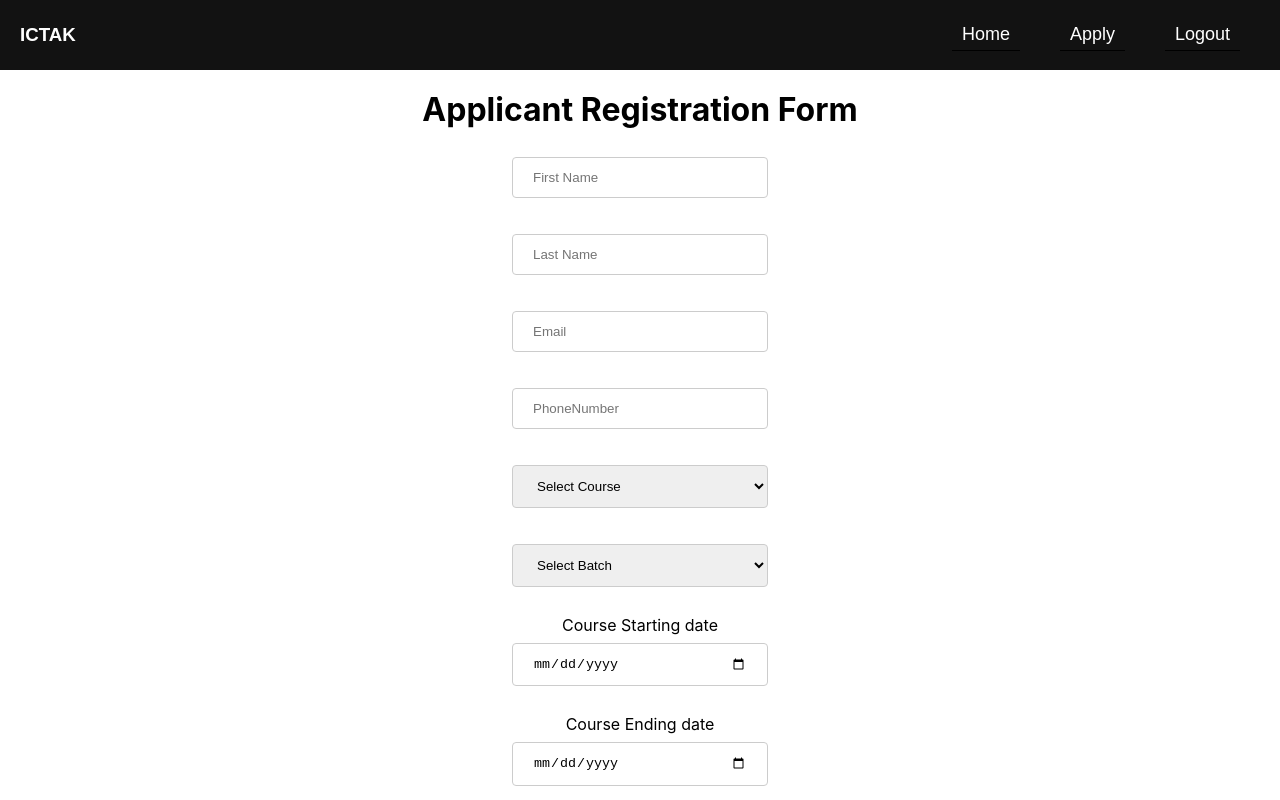
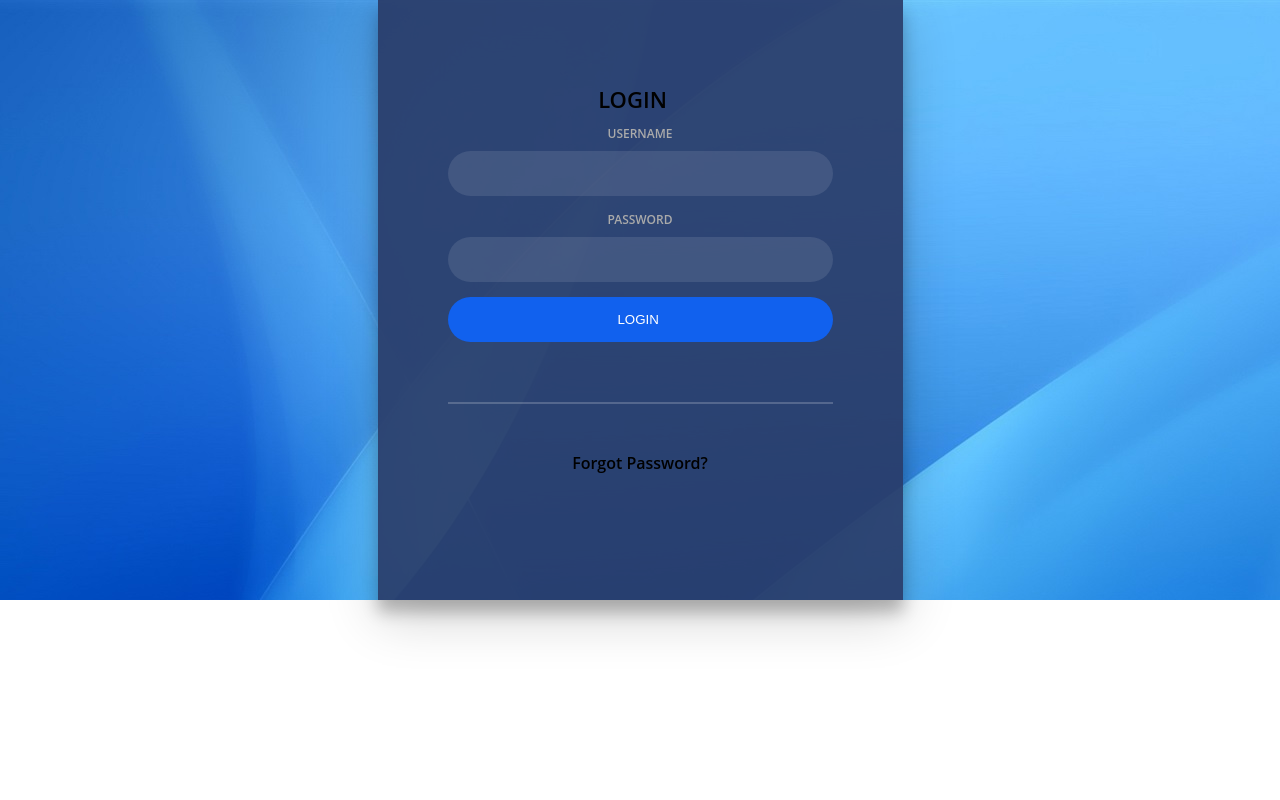
Before and after one commit to PratheeshAcharath/project, a React (Create React App) app: page / in a window 1280 px wide. Shown: the top 800 px of the page. Built offline with nearby package versions, Linux system fonts and the light colour scheme.

Commit message:
Update App.js

```diff
--- a/src/App.js
+++ b/src/App.js
@@ -12,9 +12,7 @@ function App() {
   return (
     <div className="App">
 
-     <Navbar1 />
-
-     <ApplicationComponent />
+    <Login />
     </div>
   );
 }
```
